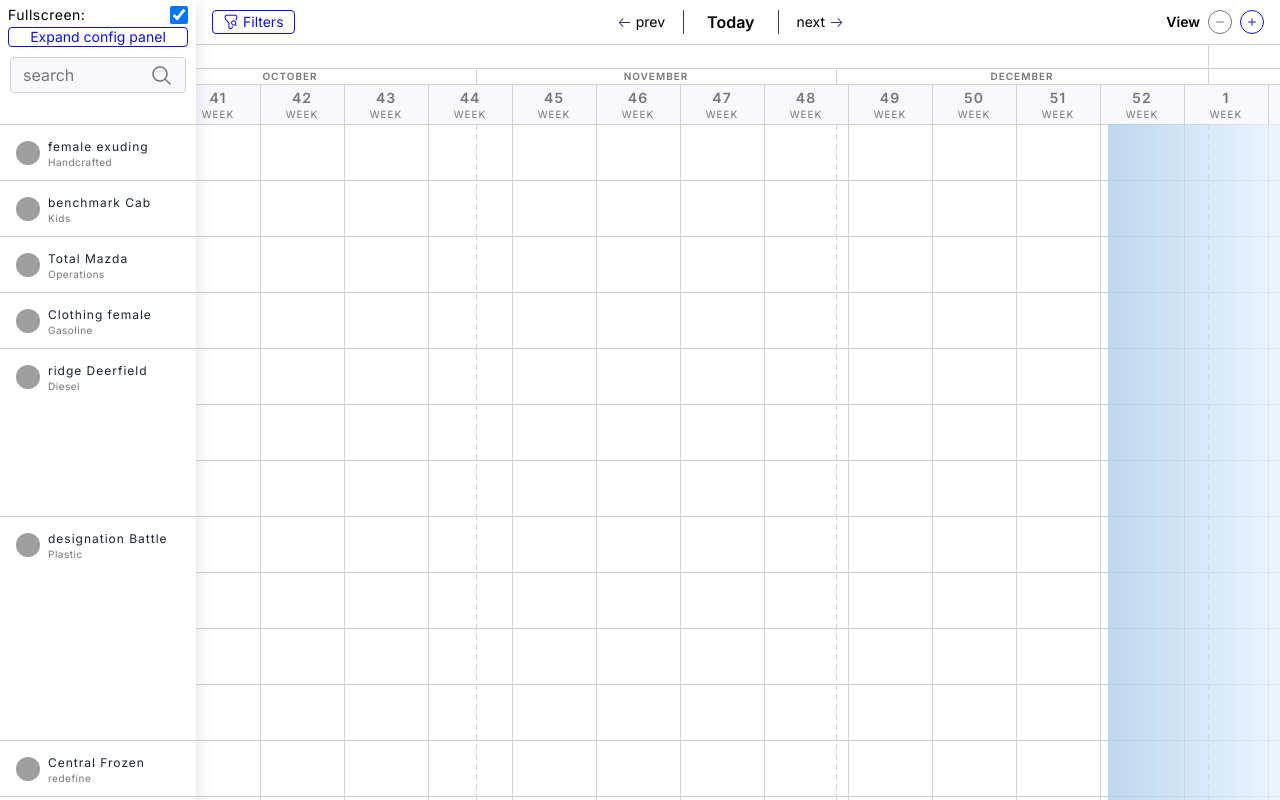
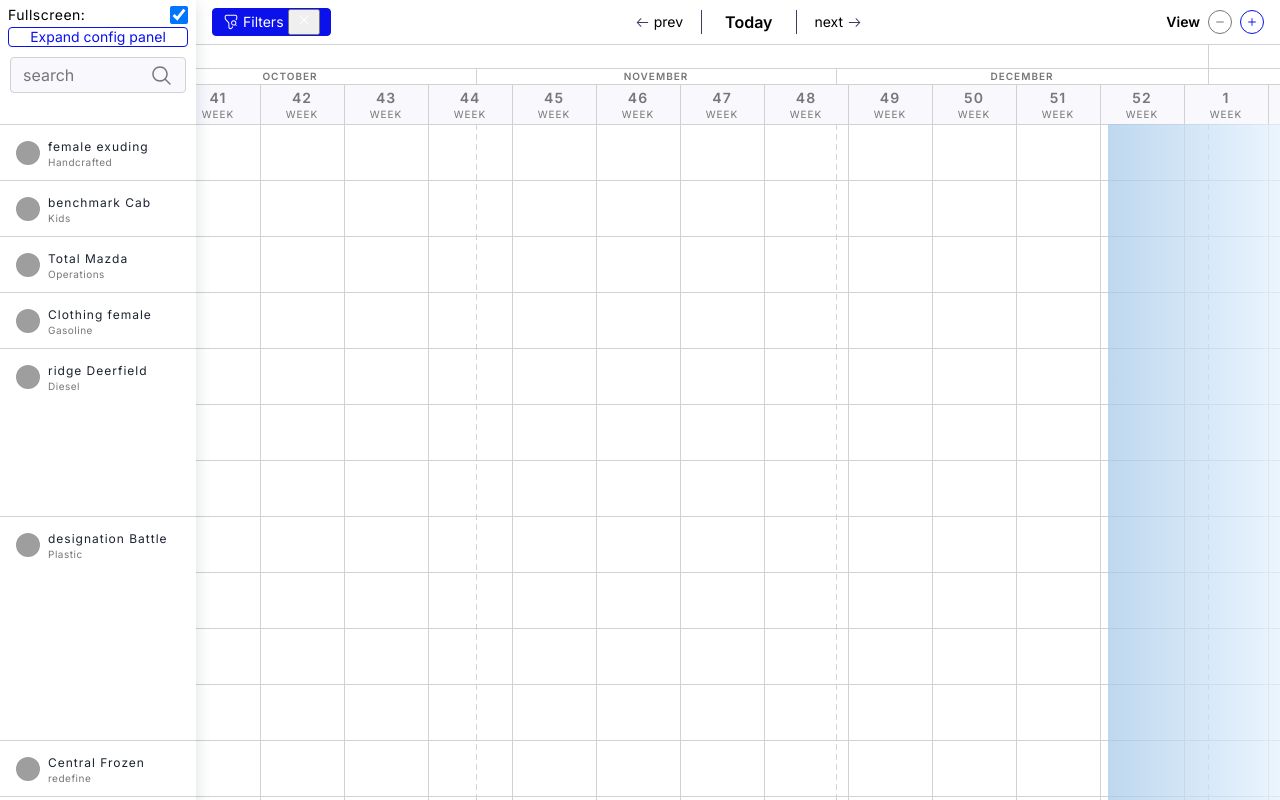
Before and after one commit to Bitnoise/react-scheduler, a React (Vite) app: page / in a window 1280 px wide. Built offline with nearby package versions, Linux system fonts and the light colour scheme; grey boxes are pictures that could not be loaded.

Commit message:
feat: implement different states for filter button

```diff
--- a/src/assets/icons/index.ts
+++ b/src/assets/icons/index.ts
@@ -9,6 +9,7 @@ import { ReactComponent as calendarFree } from "./svgs/calendar-free.svg";
 import { ReactComponent as arrowUp } from "./svgs/arrow-up.svg";
 import { ReactComponent as arrowDown } from "./svgs/arrow-down.svg";
 import { ReactComponent as search } from "./svgs/search.svg";
+import { ReactComponent as close } from "./svgs/close.svg";
 import { Icon, IconsNames } from "./types";
 
 const icons: { [key in IconsNames]: Icon } = {
@@ -22,7 +23,8 @@ const icons: { [key in IconsNames]: Icon } = {
   calendarFree,
   arrowDown,
   arrowUp,
-  search
+  search,
+  close
 };
 
 export default icons;
--- a/src/assets/icons/types.ts
+++ b/src/assets/icons/types.ts
@@ -11,6 +11,7 @@ export type IconsNames =
   | "calendarFree"
   | "arrowUp"
   | "arrowDown"
-  | "search";
+  | "search"
+  | "close";
 
 export type Icon = FunctionComponent<ComponentProps<"svg"> & { title?: string }>;
--- a/src/components/Calendar/Header/Topbar/Topbar.tsx
+++ b/src/components/Calendar/Header/Topbar/Topbar.tsx
@@ -1,5 +1,5 @@
 import { useTheme } from "styled-components";
-import { FC } from "react";
+import { FC, MouseEventHandler } from "react";
 import { Icon, IconButton } from "@/components";
 import { useCalendar } from "@/context/CalendarProvider";
 import { useLanguage } from "@/context/LocaleProvider";
@@ -10,6 +10,7 @@ const Topbar: FC<TopbarProps> = ({ width }) => {
   const { topbar } = useLanguage();
   const {
     data,
+    config,
     handleGoNext,
     handleGoPrev,
     handleGoToday,
@@ -17,16 +18,35 @@ const Topbar: FC<TopbarProps> = ({ width }) => {
     zoomOut,
     isNextZoom,
     isPrevZoom,
-    handleFilterData
+    handleFilterData,
+    onClearFilterData
   } = useCalendar();
   const { colors } = useTheme();
+  const { filterButtonState = -1 } = config;
+
+  const handleClearData: MouseEventHandler<HTMLButtonElement> = (event) => {
+    event.stopPropagation();
+    onClearFilterData?.();
+  };
 
   return (
     <Wrapper width={width}>
       <Filters>
-        <IconButton iconName="filter" width="16" height="16" onClick={handleFilterData}>
-          {topbar.filters}
-        </IconButton>
+        {filterButtonState >= 0 && (
+          <IconButton
+            variant={filterButtonState ? "filled" : "outlined"}
+            iconName="filter"
+            width="16"
+            height="16"
+            onClick={handleFilterData}>
+            {topbar.filters}
+            {!!filterButtonState && (
+              <button onClick={handleClearData}>
+                <Icon iconName="close" height="16" width="16" />
+              </button>
+            )}
+          </IconButton>
+        )}
       </Filters>
       <NavigationWrapper>
         <NavBtn disabled={!data?.length} onClick={handleGoPrev}>
--- a/src/components/IconButton/IconButton.tsx
+++ b/src/components/IconButton/IconButton.tsx
@@ -12,7 +12,8 @@ const IconButton = ({
   onClick,
   children,
   isFullRounded,
-  isDisabled
+  isDisabled,
+  variant = "outlined"
 }: IconButtonProps) => {
   const { colors } = useTheme();
 
@@ -21,7 +22,8 @@ const IconButton = ({
       onClick={onClick}
       isFullRounded={isFullRounded}
       hasChildren={!!children}
-      disabled={isDisabled}>
+      disabled={isDisabled}
+      variant={variant}>
       <Icon
         iconName={iconName}
         width={width}
--- a/src/components/IconButton/styles.ts
+++ b/src/components/IconButton/styles.ts
@@ -1,14 +1,16 @@
 import styled from "styled-components";
+import { IconButtonVariant } from "./types";
 
 type ButtonWrapperProps = {
   isFullRounded?: boolean;
   hasChildren?: boolean;
   disabled?: boolean;
+  variant: IconButtonVariant;
 };
 
 export const ButtonWrapper = styled.button<ButtonWrapperProps>`
   outline: none;
-  background: none;
+  background: ${({ theme, variant }) => (variant === "filled" ? theme.colors.blue400 : "none")};
   display: flex;
   align-items: center;
   justify-content: center;
@@ -18,7 +20,8 @@ export const ButtonWrapper = styled.button<ButtonWrapperProps>`
     ${({ theme, disabled }) => (disabled ? theme.colors.grey600 : theme.colors.blue400)};
   border-radius: ${({ isFullRounded }) => (isFullRounded ? "50%" : "4px")};
   cursor: pointer;
-  color: ${({ theme }) => theme.colors.blue400};
+  color: ${({ theme, variant }) =>
+    variant === "filled" ? theme.colors.white : theme.colors.blue400};
   font-size: 14px;
   gap: 4px;
   padding: ${({ hasChildren }) => (hasChildren ? "0 10px" : "0")};
--- a/src/components/IconButton/types.ts
+++ b/src/components/IconButton/types.ts
@@ -1,9 +1,12 @@
 import { ReactNode } from "react";
 import { IconProps } from "../Icon";
+
+export type IconButtonVariant = "outlined" | "filled";
 
 export type IconButtonProps = {
   onClick?: () => void;
   children?: ReactNode;
   isFullRounded?: boolean;
   isDisabled?: boolean;
+  variant?: IconButtonVariant;
 } & IconProps;
--- a/src/components/Scheduler/Scheduler.tsx
+++ b/src/components/Scheduler/Scheduler.tsx
@@ -16,11 +16,12 @@ const Scheduler = ({
   startDate,
   onRangeChange,
   onItemClick,
-  onFilterData
+  onFilterData,
+  onClearFilterData
 }: SchedulerProps) => {
   const appConfig: Config = {
     zoom: 0,
-    isFiltersButtonVisible: true,
+    filterButtonState: 1,
     ...config
   };
   const outsideWrapperRef = useRef<HTMLDivElement>(null);
@@ -50,7 +51,8 @@ const Scheduler = ({
           config={appConfig}
           onRangeChange={onRangeChange}
           defaultStartDate={defaultStartDate}
-          onFilterData={onFilterData}>
+          onFilterData={onFilterData}
+          onClearFilterData={onClearFilterData}>
           <StyledOutsideWrapper
             showScroll={!!data.length}
             id={outsideWrapperId}
--- a/src/components/Scheduler/types.ts
+++ b/src/components/Scheduler/types.ts
@@ -6,6 +6,7 @@ export type SchedulerProps = {
   onRangeChange?: (range: ParsedDatesRange) => void;
   onItemClick?: (data: SchedulerProjectData) => void;
   onFilterData?: () => void;
+  onClearFilterData?: () => void;
   config?: Config;
   startDate?: string;
 };
--- a/src/context/CalendarProvider/CalendarProvider.tsx
+++ b/src/context/CalendarProvider/CalendarProvider.tsx
@@ -35,7 +35,8 @@ const CalendarProvider = ({
   config,
   defaultStartDate = dayjs(),
   onRangeChange,
-  onFilterData
+  onFilterData,
+  onClearFilterData
 }: CalendarProviderProps) => {
   const { zoom: configZoom, maxRecordsPerPage = 50 } = config;
   const [zoom, setZoom] = useState<ZoomLevel>(configZoom);
@@ -209,6 +210,7 @@ const CalendarProvider = ({
     <Provider
       value={{
         data,
+        config,
         handleGoNext,
         handleScrollNext,
         handleGoPrev,
@@ -227,7 +229,8 @@ const CalendarProvider = ({
         handleFilterData,
         tilesCoords,
         updateTilesCoords,
-        recordsThreshold: maxRecordsPerPage
+        recordsThreshold: maxRecordsPerPage,
+        onClearFilterData
       }}>
       {children}
     </Provider>
--- a/src/context/CalendarProvider/calendarContext.tsx
+++ b/src/context/CalendarProvider/calendarContext.tsx
@@ -30,5 +30,8 @@ export const calendarContext = createContext<CalendarContextType>({
     year: 0
   },
   dayOfYear: 0,
-  recordsThreshold: 0
+  recordsThreshold: 0,
+  config: {
+    zoom: 0
+  }
 });
--- a/src/context/CalendarProvider/types.ts
+++ b/src/context/CalendarProvider/types.ts
@@ -13,6 +13,7 @@ export type CalendarContextType = {
   zoomOut: () => void;
   handleFilterData: () => void;
   updateTilesCoords: (coords: Coords[]) => void;
+  onClearFilterData?: () => void;
   data?: SchedulerData;
   tilesCoords: Coords[];
   zoom: ZoomLevel;
@@ -24,6 +25,7 @@ export type CalendarContextType = {
   startDate: Day;
   dayOfYear: number;
   recordsThreshold: number;
+  config: Config;
 };
 
 export type CalendarProviderProps = {
@@ -33,4 +35,5 @@ export type CalendarProviderProps = {
   config: Config;
   onRangeChange?: (range: ParsedDatesRange) => void;
   onFilterData?: () => void;
+  onClearFilterData?: () => void;
 };
```
Also changed, not shown: src/types/global.ts (+9 -1 lines), src/assets/icons/svgs/close.svg (added), src/assets/icons/svgs/filter.svg.
